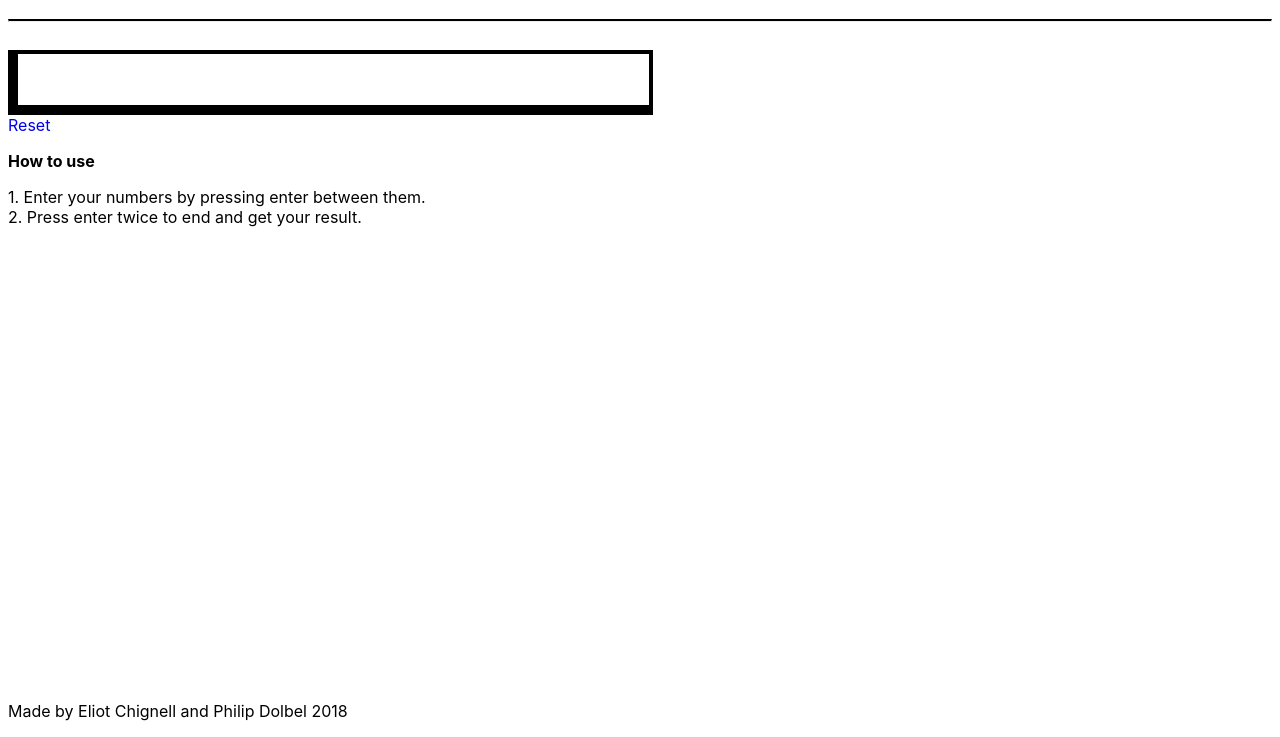
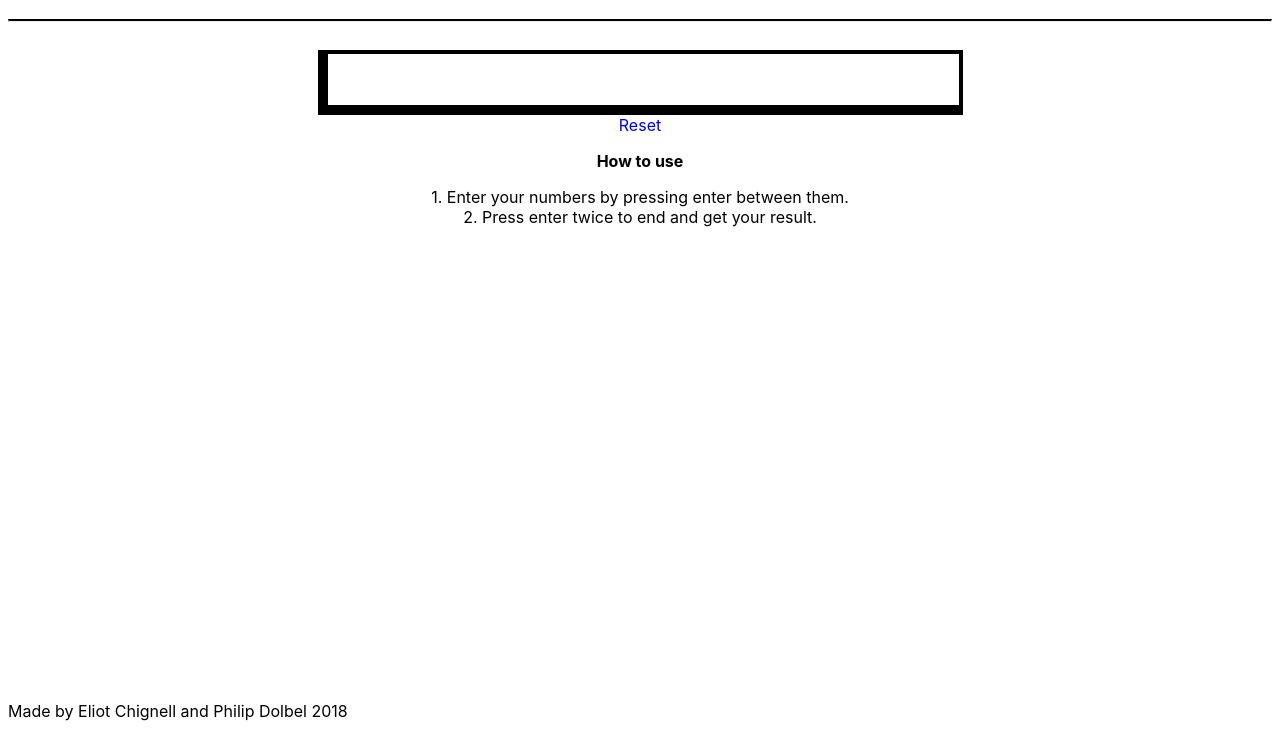
Before and after one commit to AGS-Programming-Group/averager, a plain HTML site: page index.html in a window 1280 px wide. Shown: the part 63-800 px from the top of the page. Drawn offline with Linux system fonts and the light colour scheme.

Commit message:
Update style.css

```diff
--- a/style.css
+++ b/style.css
@@ -29,3 +29,7 @@ hr {
   position: fixed;
   bottom: 0;
 }
+
+.center {
+  text-align: center
+}
```
